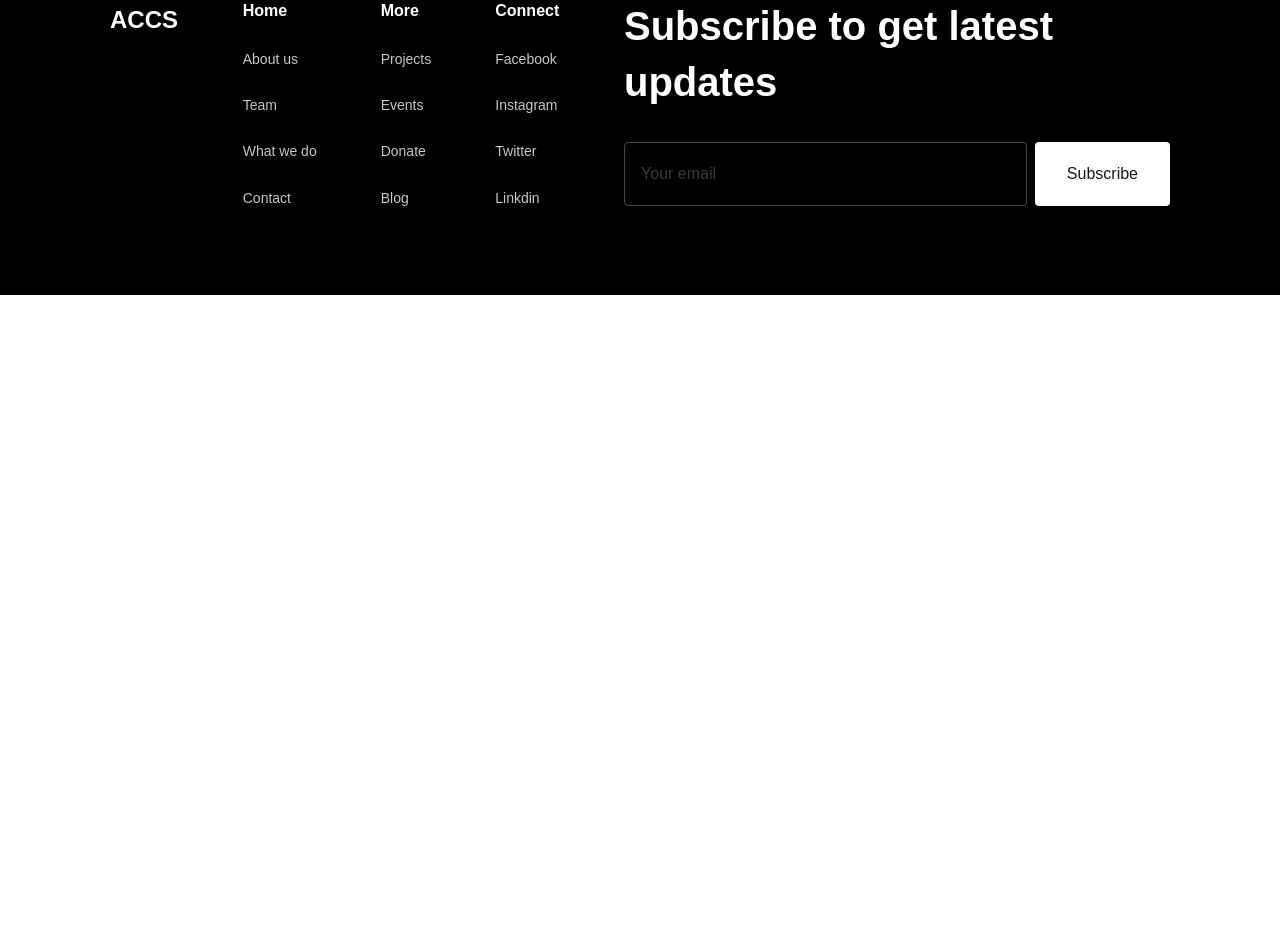
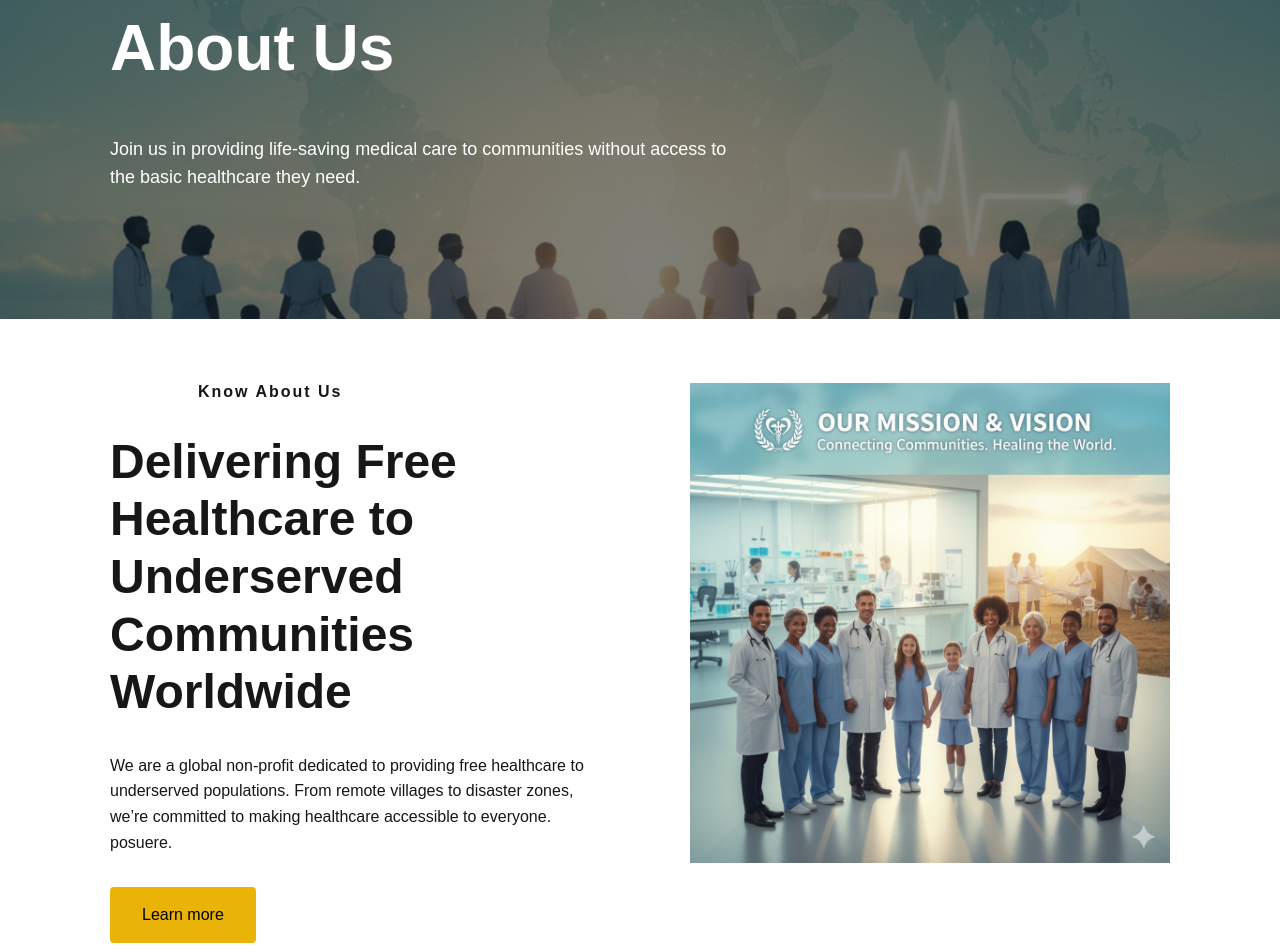
Before and after one commit to ankan98/iaccswebsite, a Next.js app in the folder iaccs/: page /about-us in a window 1280 px wide. Shown: the part 198-1150 px from the top of the page. Before the commit the page ends 800 px from the top, so only its background shows below. Built offline with nearby package versions, Linux system fonts and the light colour scheme.

Commit message:
about page

```diff
--- a/iaccs/src/app/(pages)/about-us/page.tsx
+++ b/iaccs/src/app/(pages)/about-us/page.tsx
@@ -3,6 +3,47 @@ import Image from "next/image";
 export default function About() {
   return (
 
-  <div>About US</div>
+  <>
+  <header className="relative w-full flex flex-col gap-48 bg-transparent bg-[url(/assets/images/banner-img.png)] bg-cover bg-center py-32 mt-20 bg-gray-500">
+      <div className="absolute inset-0 bg-black opacity-50"></div>
+        <div className="container mx-auto px-[110px] relative z-[1]">
+            <div className="w-full max-w-[642px] flex flex-col gap-12">
+                <h1 className="w-full max-w-[640px] font-bold text-white text-[64px] tracking-[0] leading-[76.8px]">About Us</h1>
+                <p className="text-lg text-white">Join us in providing life-saving medical care to communities without access to the basic healthcare they need.</p>
+            </div>
+        </div>
+    </header>
+    <section className="w-full flex flex-col gap-16 py-16 px-[110px]">
+        <div className="w-full flex gap-[82px]">
+            <div className="flex-1 flex flex-col gap-8 relative">
+                <div className="flex items-center gap-8">
+                    <div className="flex items-center gap-4">
+                        <div className="w-[72px] h-0.5 bg-primary-text"></div>
+                        <div className="font-bold text-primary-text text-base tracking-[2.00px] leading-[normal] whitespace-nowrap">
+                            Know About Us
+                        </div>
+                    </div>
+                </div>
+
+                <h2 className="font-bold text-primary-text text-[48px] tracking-[0] leading-[120%]">Delivering Free Healthcare to Underserved Communities Worldwide</h2>
+
+                <p className="text-secondary-text text-base tracking-[0] leading-[160%]">
+                    We are a global non-profit dedicated to providing free healthcare to underserved populations. From remote villages to disaster zones, we’re committed to making healthcare accessible to everyone.
+                    posuere.
+                </p>
+
+                <div>
+                    <button className="bg-yellow-500 hover:opacity-90 text-black font-medium text-base px-8 py-4 rounded h-auto">
+                        Learn more
+                    </button>
+                </div>
+            </div>
+
+            <div className="w-[480px] flex-shrink-0">
+                <img className="w-full h-auto" alt="Video" src="/assets/images/about-us.png" />
+            </div>
+        </div>
+    </section>
+    </>
   );
 }
```
